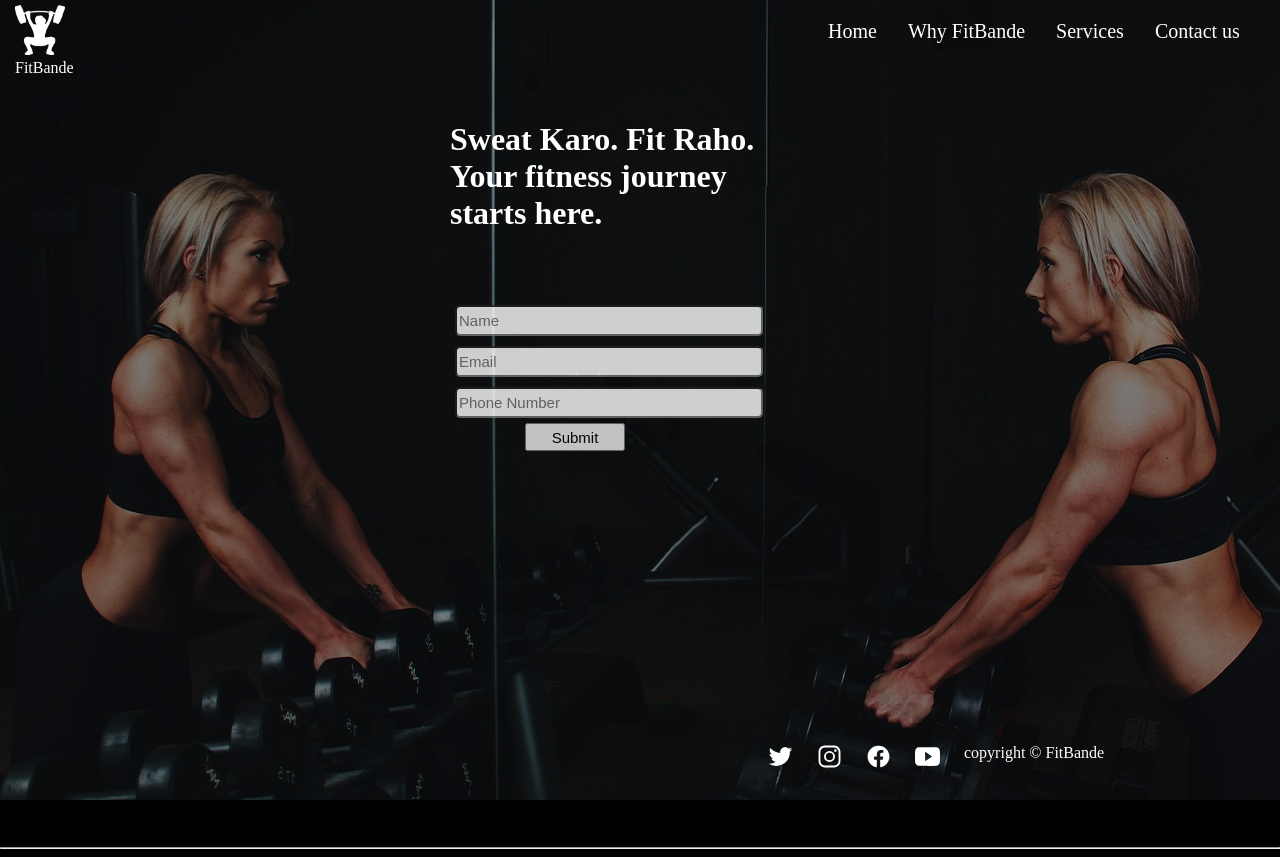
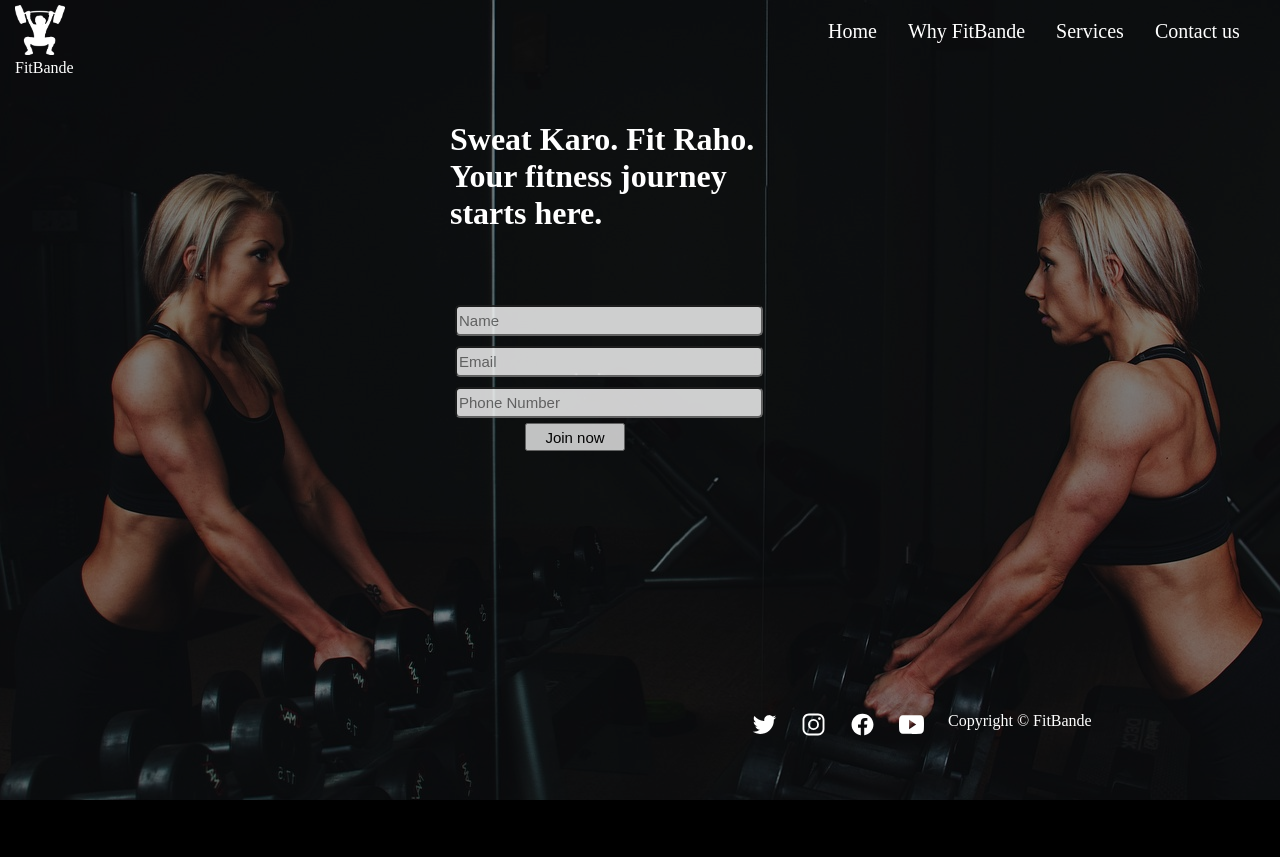
Before and after one commit to Sameermd16/gym-site-UI, a plain HTML site: page index.html in a window 1280 px wide. After the commit the page ends 800 px from the top, so only its background shows below. Drawn offline with nearby package versions, Linux system fonts and the light colour scheme.

Commit message:
minor changes

```diff
--- a/index.html
+++ b/index.html
@@ -6,6 +6,7 @@
     <meta name="viewport" content="width=device-width, initial-scale=1.0">
     <title>FitBande</title>
     <link rel="stylesheet" href="style.css">
+    <link rel="shortcut icon" href="/gym_logo.png" type="image/png">
 </head>
 <body>
 
@@ -37,7 +38,7 @@
                 <input type="text" name="" id="" placeholder="Phone Number"><br>
             </div>
             <div class="btn">
-                <button>Submit</button>
+                <button>Join now</button>
 
             </div>
         </form>
@@ -63,11 +64,11 @@
                 </a>
             </li>
             <li id="copyright">
-                copyright &copy; FitBande
+                Copyright &copy; FitBande
             </li>
         </ul>
     </div>
-    <hr>
+
     <script type="module" src="https://unpkg.com/ionicons@5.5.2/dist/ionicons/ionicons.esm.js"></script>
     <script nomodule src="https://unpkg.com/ionicons@5.5.2/dist/ionicons/ionicons.js"></script>
 </body>
--- a/style.css
+++ b/style.css
@@ -109,9 +109,9 @@ p{
 }
 .tlogo{
     display: inline-block;
-    margin-left: 45rem;
-    margin-bottom: 2.5rem;
-    margin-top: 45rem;
+    margin-left: 44rem;
+    margin-bottom: none;
+    margin-top: 43rem;
 }
 .tlogo ul{
     list-style-type: none;
```
